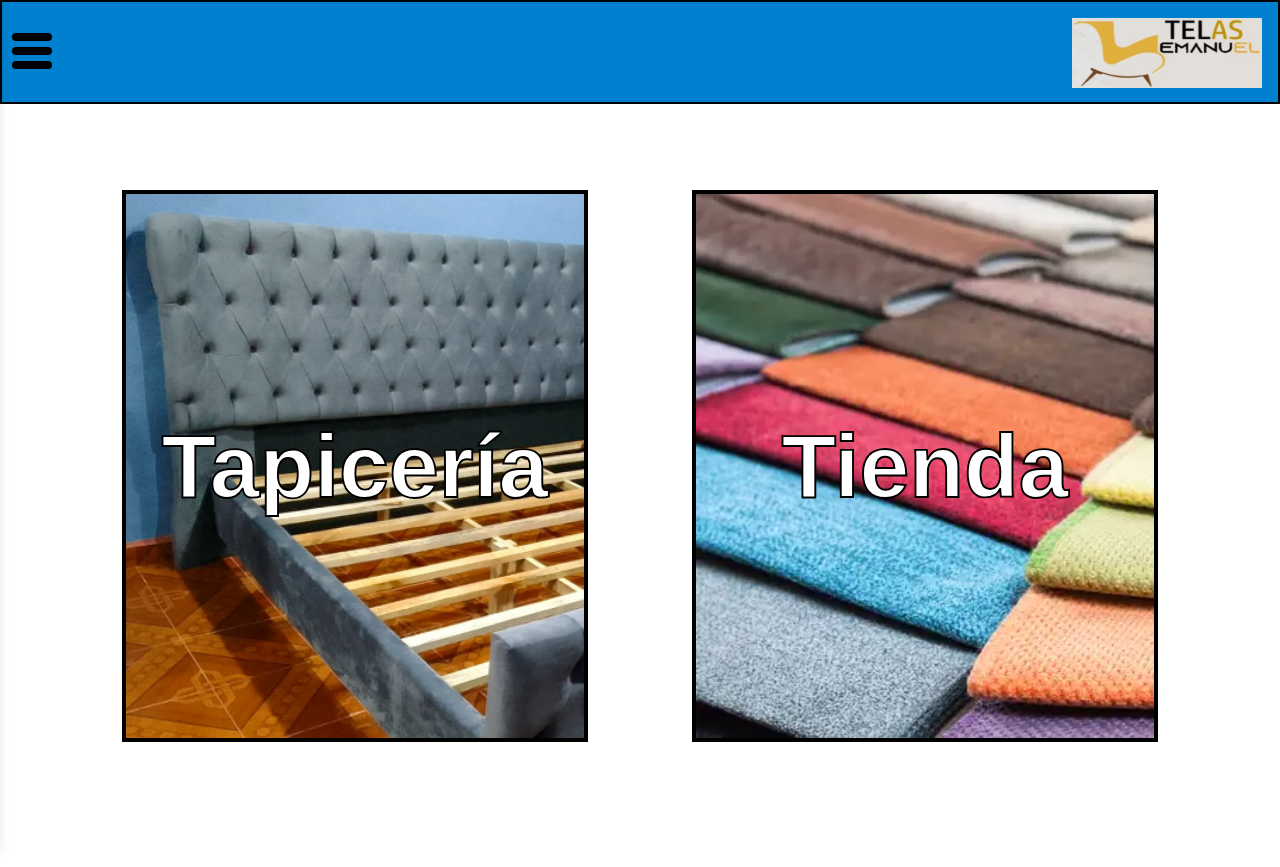
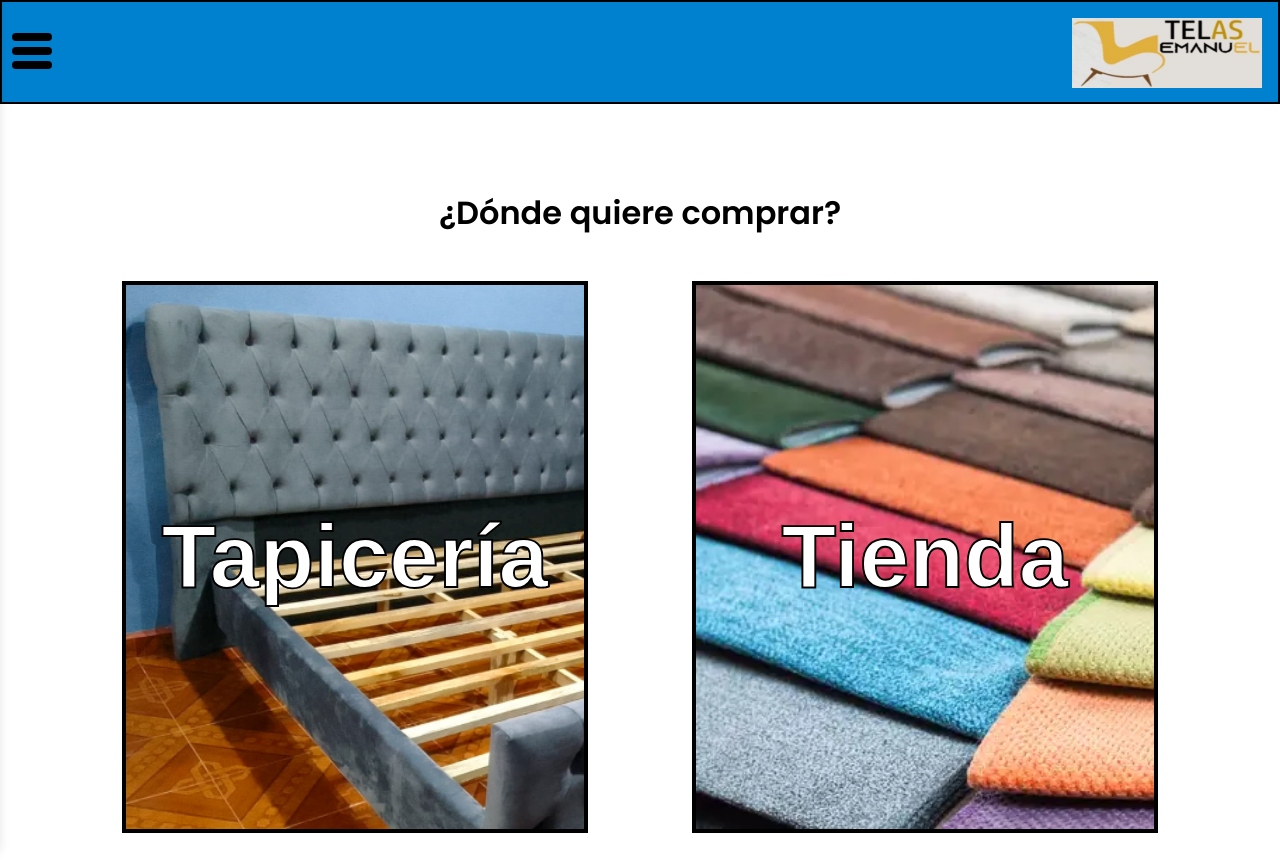
Before and after one commit to JoseDCaballero/telasemanuel, a Vue app: page /#/ in a window 1280 px wide. Before the commit the page ends 800 px from the top, so only its background shows below. Built offline with nearby package versions, Linux system fonts and the light colour scheme.

Commit message:
cambio en el titulo de home

```diff
--- a/src/pages/HomeTapiceria.vue
+++ b/src/pages/HomeTapiceria.vue
@@ -4,10 +4,10 @@ import ComingSoon from '../components/ComingSoon.vue'
 
 <template>
     <main>
-        <h1>Bienvenido al apartado de tapicería</h1>
-        <h2>Fabricamos cabeceras, bases para cama y todo lo que usted necesite para un buen descanso</h2>
+        <h1>Servicios de tapicería</h1>
+        <h2>Fabricamos cabeceras, bases para cama y lo que usted solicite</h2>
         <h3>Contáctenos en nuestros teléfonos: +52 1234567890</h3>
-        <h3>O visite nuestra página de <a href="https://www.facebook.com/profile.php?id=61558219467442">facebook</a></h3>
+        <h3>O visite nuestra página de <a href="https://www.facebook.com/profile.php?id=61558219467442" target="_blank">facebook</a></h3>
         <ComingSoon />
     </main>
 </template>
--- a/src/pages/TelasEmanuel.vue
+++ b/src/pages/TelasEmanuel.vue
@@ -1,4 +1,5 @@
 <template>
+    <h1>¿Dónde quiere comprar?</h1>
     <main>
         <div class="primero">
             <router-link to="/upholstery">
@@ -80,4 +81,10 @@ a {
     padding-top: 22px;
     width: 45%;
 }
+
+h1{
+    font-family: "Poppins", sans-serif;
+    font-weight: 600;
+    font-style: normal;
+}
 </style>
```
